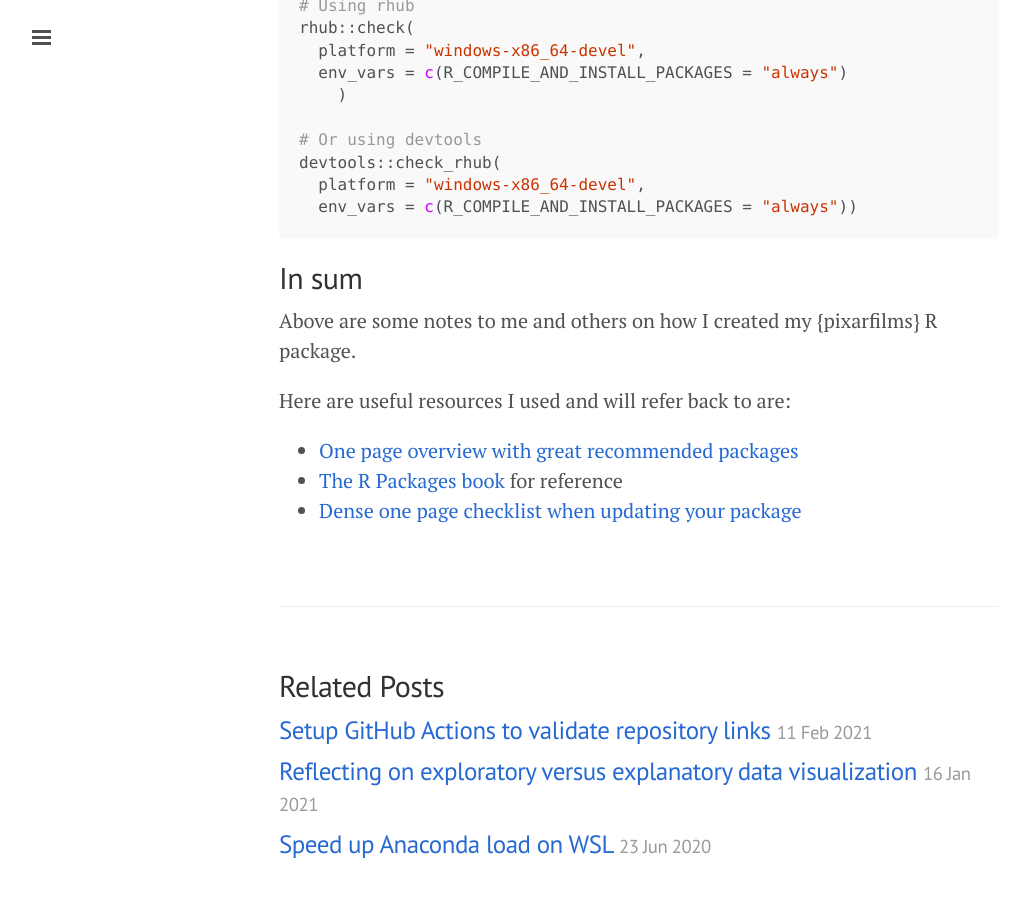
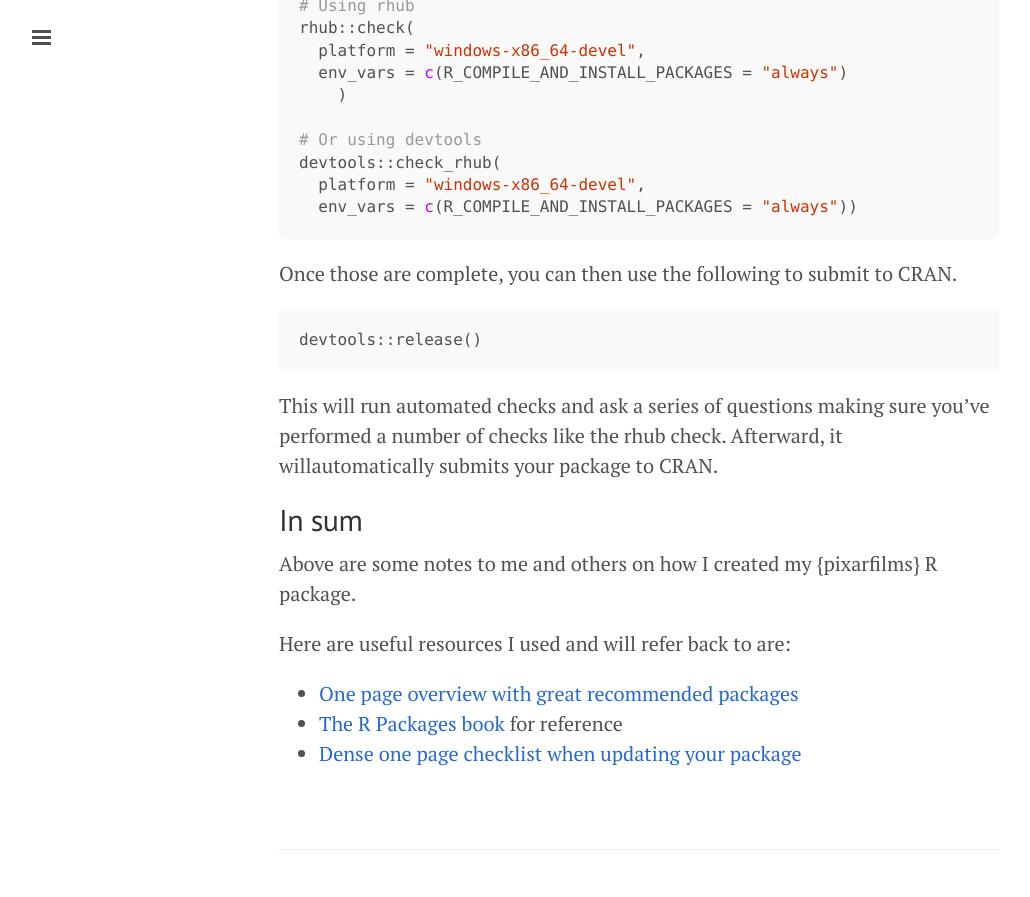
Before and after one commit to erictleung/erictleung.github.io, a Jekyll site: the page built from _posts/2021-03-03-on-creating-pixarfilms-r-package.md, in a window 1280 px wide and 900 px high, scrolled down 5110 px. Shown: the top 897 px of the window, without its empty margins (1-1031 px from the left). Built offline with Jekyll 4.4.1, drawn with Linux system fonts in a browser that asks for light colours; nearby versions of some CDN libraries.

Commit message:
Add addendum to pixarfilms on submitting to CRAN

````diff
--- a/_posts/2021-03-03-on-creating-pixarfilms-r-package.md
+++ b/_posts/2021-03-03-on-creating-pixarfilms-r-package.md
@@ -234,6 +234,16 @@ devtools::check_rhub(
   env_vars = c(R_COMPILE_AND_INSTALL_PACKAGES = "always"))
 ```
 
+Once those are complete, you can then use the following to submit to CRAN.
+
+```r
+devtools::release()
+```
+
+This will run automated checks and ask a series of questions making sure you've
+performed a number of checks like the rhub check. Afterward, it
+willautomatically submits your package to CRAN.
+
 ## In sum
 
 Above are some notes to me and others on how I created my {pixarfilms} R
````
